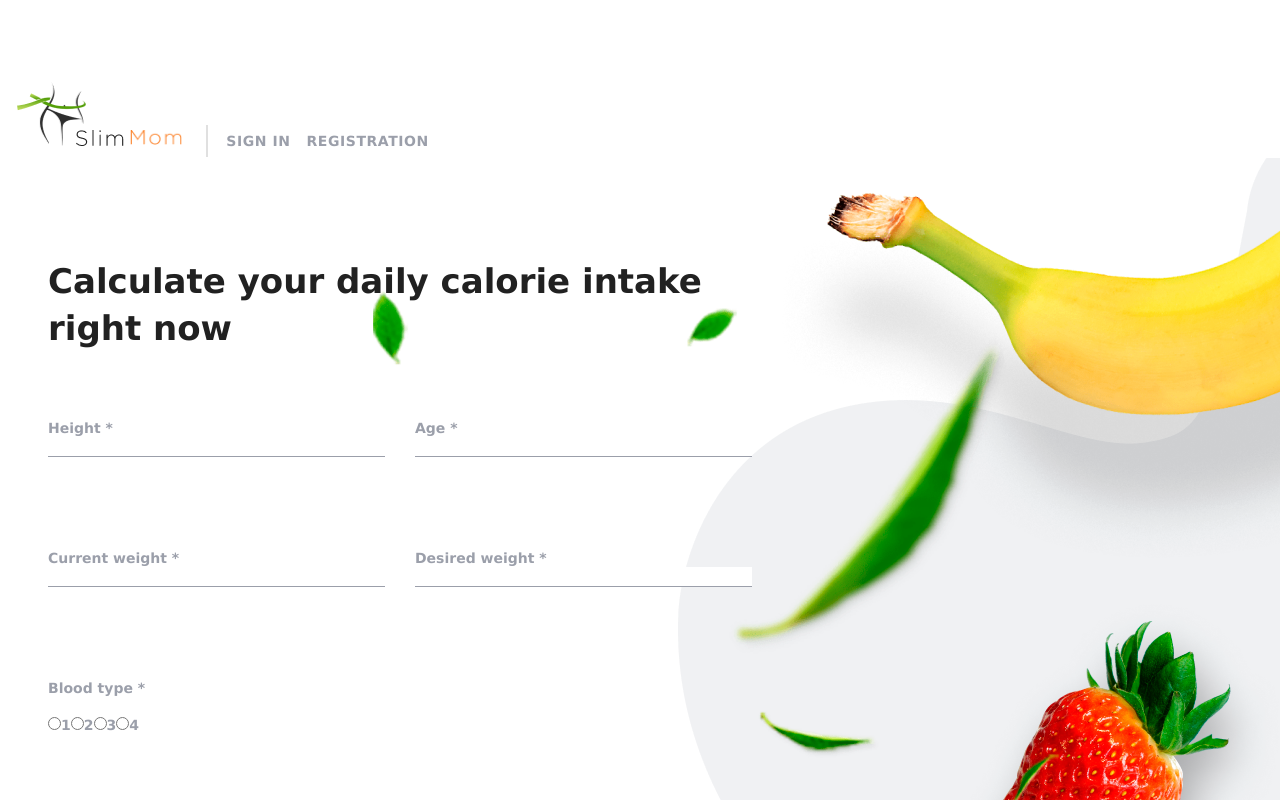
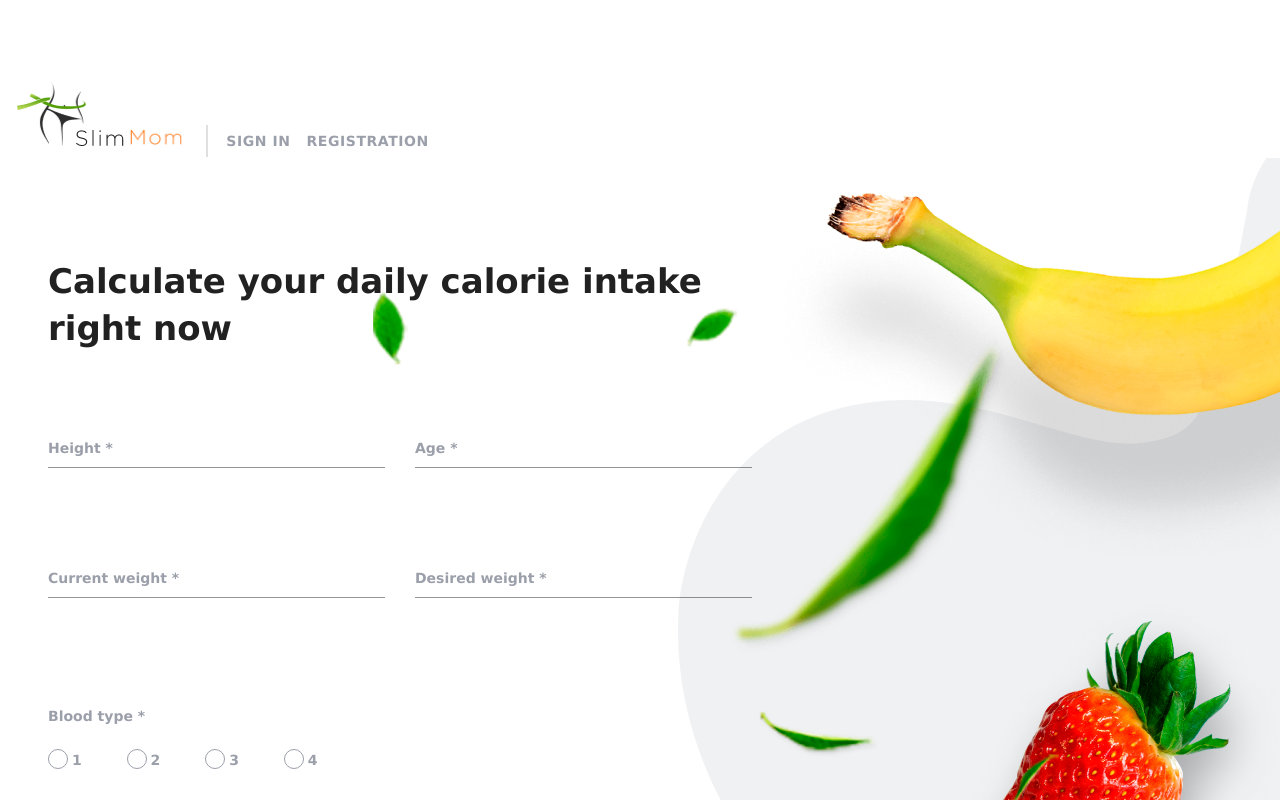
Before and after one commit to denyskuz/slimmom, a React (Create React App) app: page / in a window 1280 px wide. Shown: the top 800 px of the page. Built offline with nearby package versions, Linux system fonts and the light colour scheme; no server answers.

Commit message:
validation and styles

```diff
--- a/src/components/DailyCaloriesForm/DailyCaloriesForm.js
+++ b/src/components/DailyCaloriesForm/DailyCaloriesForm.js
@@ -1,7 +1,9 @@
 import * as React from 'react';
 import { Modal } from '@mui/material';
-
+import * as Yup from 'yup';
+import { useDispatch } from 'react-redux';
 import DailyCalorieIntake from 'components/DailyCalorieIntake/dailyCalorieIntake';
+import { getProducts } from '../../redux/services/operations';
 import { useFormik } from 'formik';
 import {
   Title,
@@ -12,13 +14,16 @@ import {
   Button,
   RadioGroup,
   StyledModalBox,
+  Radio,
+  Error,
+  Wrap,
 } from './DailyCaloriesForm.styled';
 
 export const DailyCaloriesForm = () => {
   const [open, setOpen] = React.useState(false);
   const handleOpen = () => setOpen(true);
   const handleClose = () => setOpen(false);
-
+  const dispatch = useDispatch();
   const formik = useFormik({
     initialValues: {
       height: '',
@@ -27,76 +32,152 @@ export const DailyCaloriesForm = () => {
       desiredWeight: '',
       bloodType: '',
     },
-    onSubmit: values => {
-      console.log(values);
+    validationSchema: Yup.object({
+      height: Yup.number()
+        .positive()
+        .typeError('Height must be a number')
+        .integer()
+        .min(130, 'Too small...')
+        .max(224, 'Too much...')
+        .required('Enter all fields'),
+      age: Yup.number()
+        .positive()
+        .typeError('Age must be a number')
+        .integer()
+        .min(6, 'Too little...')
+        .max(110, 'Too much...')
+        .required('Enter all fields'),
+      currentWeight: Yup.number()
+        .typeError('Current weight must be a number')
+        .positive()
+        .integer()
+        .min(30, 'Too little...')
+        .max(300, 'Too much...')
+        .required('Enter all fields'),
+      desiredWeight: Yup.number()
+        .typeError('Desired weight must be a number')
+        .positive()
+        .integer()
+        .min(30, 'Too little...')
+        .max(300, 'Too much...')
+        .required('Enter all fields'),
+      bloodType: Yup.string().required('Choose your blood type'),
+    }),
+
+    onSubmit: (values, { resetForm }) => {
+      dispatch(getProducts(values));
+      resetForm();
     },
   });
   return (
     <FormWrapper>
       <Title>Calculate your daily calorie intake right now</Title>
       <Form onSubmit={formik.handleSubmit}>
-        <Label>
-          Height *
+        <Wrap>
           <Input
+            label="Height *"
             id="height"
             name="height"
             type="number"
             onChange={formik.handleChange}
             value={formik.values.height}
+            variant="standard"
           />
-        </Label>
-
-        <Label htmlFor="age">
-          Age *
+          {formik.touched.height && formik.errors.height ? (
+            <Error>{formik.errors.height}</Error>
+          ) : null}
+        </Wrap>
+        <Wrap>
           <Input
+            label="Age *"
             id="age"
             name="age"
             type="number"
             onChange={formik.handleChange}
             value={formik.values.age}
+            variant="standard"
           />
-        </Label>
-        <Label htmlFor="currentWeight">
-          Current weight *
+          {formik.touched.age && formik.errors.age ? (
+            <Error>{formik.errors.age}</Error>
+          ) : null}
+        </Wrap>
+        <Wrap>
           <Input
+            label="Current weight *"
             id="currentWeight"
             name="currentWeight"
             type="number"
             onChange={formik.handleChange}
             value={formik.values.currentWeight}
+            variant="standard"
           />
-        </Label>
-        <Label htmlFor="desiredWeight">
-          Desired weight *
+          {formik.touched.currentWeight && formik.errors.currentWeight ? (
+            <Error>{formik.errors.currentWeight}</Error>
+          ) : null}
+        </Wrap>
+        <Wrap>
           <Input
+            label="Desired weight *"
             id="desiredWeight"
             name="desiredWeight"
             type="number"
             onChange={formik.handleChange}
             value={formik.values.desiredWeight}
+            variant="standard"
           />
-        </Label>
+          {formik.touched.desiredWeight && formik.errors.desiredWeight ? (
+            <Error>{formik.errors.desiredWeight}</Error>
+          ) : null}
+        </Wrap>
         <Label id="bloodType">
           Blood type *
           <RadioGroup role="group" aria-labelledby="bloodType">
-            <Label>
-              <input type="radio" name="bloodType" value="1" />1
-            </Label>
             <label>
-              <input type="radio" name="bloodType" value="2" />2
+              <Radio
+                type="radio"
+                name="bloodType"
+                onChange={formik.handleChange}
+                value="1"
+              />
+              1
             </label>
             <label>
-              <input type="radio" name="bloodType" value="3" />3
+              <Radio
+                type="radio"
+                name="bloodType"
+                onChange={formik.handleChange}
+                value="2"
+              />
+              2
             </label>
             <label>
-              <input type="radio" name="bloodType" value="4" />4
+              <Radio
+                type="radio"
+                name="bloodType"
+                onChange={formik.handleChange}
+                value="3"
+              />
+              3
+            </label>
+            <label>
+              <Radio
+                type="radio"
+                name="bloodType"
+                onChange={formik.handleChange}
+                value="4"
+              />
+              4
             </label>
           </RadioGroup>
         </Label>
         <Button type="submit" onClick={handleOpen}>
           Start losing weight
         </Button>
-
+        {formik.errors.height ||
+        formik.errors.age ||
+        formik.errors.currentWeight ||
+        formik.errors.desiredWeight ||
+        formik.errors.bloodType ? null : (
           <Modal
             open={open}
             onClose={handleClose}
@@ -107,6 +188,7 @@ export const DailyCaloriesForm = () => {
               <DailyCalorieIntake closeModal={handleClose} />
             </StyledModalBox>
           </Modal>
+        )}
       </Form>
     </FormWrapper>
   );
--- a/src/components/DailyCaloriesForm/DailyCaloriesForm.styled.js
+++ b/src/components/DailyCaloriesForm/DailyCaloriesForm.styled.js
@@ -1,8 +1,10 @@
 import { Box } from '@mui/material';
 import styled from 'styled-components';
+import { TextField } from '@mui/material';
 
 export const FormWrapper = styled.div`
-  width: 100%;
+  width: 80%;
+  padding: 32px 0px 110px;
 
   @media (min-width: 768px) {
     width: 80%;
@@ -51,11 +53,12 @@ export const Label = styled.label`
   letter-spacing: normal;
   color: #9b9faa;
   margin-bottom: 8px;
+  padding-top: 28px;
 `;
 
-export const Input = styled.input`
+export const Input = styled(TextField)`
   font-family: Verdana;
-  font-weight: 500;
+  font-weight: 700;
   font-size: 14px;
   line-height: 17px;
   letter-spacing: normal;
@@ -63,12 +66,69 @@ export const Input = styled.input`
   color: #9b9faa;
   margin-bottom: 32px;
   border: none;
-  border-bottom: 1px solid #9b9faa;
+  background-color: transparent;
+  & label {
+    font-family: Verdana;
+    font-weight: 700;
+    font-size: 14px;
+    line-height: 17px;
+    letter-spacing: normal;
+    color: #9b9faa;
+  }
+  & label.Mui-focused {
+    color: #9b9faa;
+  }
+  & .MuiInput-underline {
+    border-bottom-color: #e0e0e0;
+  }
+  & .MuiInput-underline:after {
+    border-bottom-color: #fc842d;
+  }
 `;
 
 export const RadioGroup = styled.div`
   margin-top: 20px;
+  width: 80%;
+  display: flex;
+  justify-content: space-between;
 `;
+
+export const Radio = styled.input`
+  position: relative;
+  height: 20px;
+  width: 20px;
+  margin-right: 4px;
+  -webkit-appearance: none;
+  -moz-appearance: none;
+  appearance: none;
+  outline: none;
+  &::before {
+    content: '';
+    position: absolute;
+    top: 50%;
+    left: 50%;
+    width: 20px;
+    height: 20px;
+    border-radius: 50%;
+    transform: translate(-50%, -30%);
+    background-color: white;
+    border: 1px solid #9b9faa;
+  }
+
+  &:checked::after {
+    content: '';
+    position: absolute;
+    top: 50%;
+    left: 50%;
+    width: 10px;
+    height: 10px;
+    border-radius: 50%;
+    background-color: #fc842d;
+    transform: translate(-50%, -12%);
+    visibility: visible;
+  }
+`;
+
 export const Button = styled.button`
   margin: 40px auto 0 auto;
   width: 210px;
@@ -95,6 +155,26 @@ export const Button = styled.button`
     grid-column: 2 / 3;
     margin: 0 auto 20px auto;
   }
+  &:hover {
+    font-weight: 500;
+    font-size: 16px;
+    line-height: 19px;
+  }
+`;
+
+export const Error = styled.div`
+  position: relative;
+
+  left: 0;
+  width: 150px;
+  width: 100px;
+  color: red;
+  font-size: 12px;
+`;
+
+export const Wrap = styled.div`
+  display: flex;
+  flex-direction: column;
 `;
 
 export const StyledModalBox = styled(Box)`
```
Also changed, not shown: 1 other file (tests, documents, lock files or other folders). Lines whose indentation alone changed are shown as unchanged.
